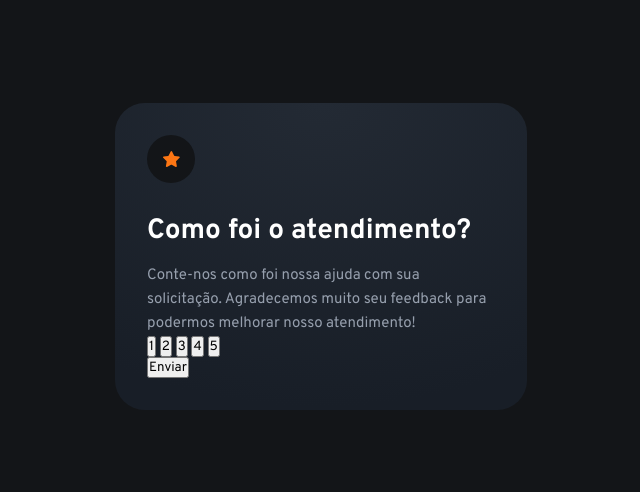
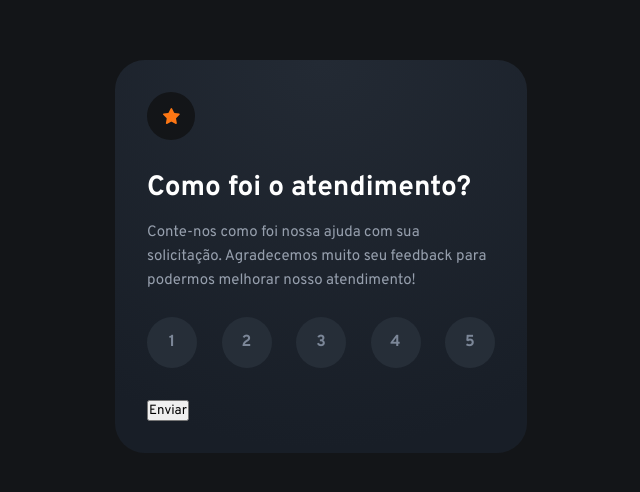
Before and after one commit to marciomcg/feedback_base, a plain HTML site: page index.html in a window 1280 px wide. Shown: the part 144-636 px from the top of the page, without its empty margins (319-959 px from the left). Drawn offline with Linux system fonts and the light colour scheme.

Commit message:
quintocommit do CSS

```diff
--- a/index.html
+++ b/index.html
@@ -19,7 +19,7 @@
 
 <p>Conte-nos como foi nossa ajuda com sua solicitação. Agradecemos muito seu feedback para podermos melhorar nosso atendimento!</p>
 
-   <div class="notas">
+   <div class="botoes">
     <button>1</button>
     <button>2</button>
     <button>3</button>
--- a/style.css
+++ b/style.css
@@ -54,4 +54,28 @@ body {
     color: var(--ligh-grey);
     font-size: 15px;
     line-height: 24px;
+    margin-bottom: 24px;
 }
+.botoes {
+    display: flex;
+    justify-content: space-between;
+    margin-bottom: 32px;
+}
+.botoes button {
+    width: 50px;
+    height: 51px;
+    font-size: 16px;
+    font-weight: 700;
+    line-height: 24px;
+    border-radius: 50%;
+    border: none;
+    color: var(--medium-grey);
+    background-color: var(--dark-blue);
+
+    transition: all ease-in-out 0.3s;
+
+
+}
+.botoes button:hover {
+
+}
```
